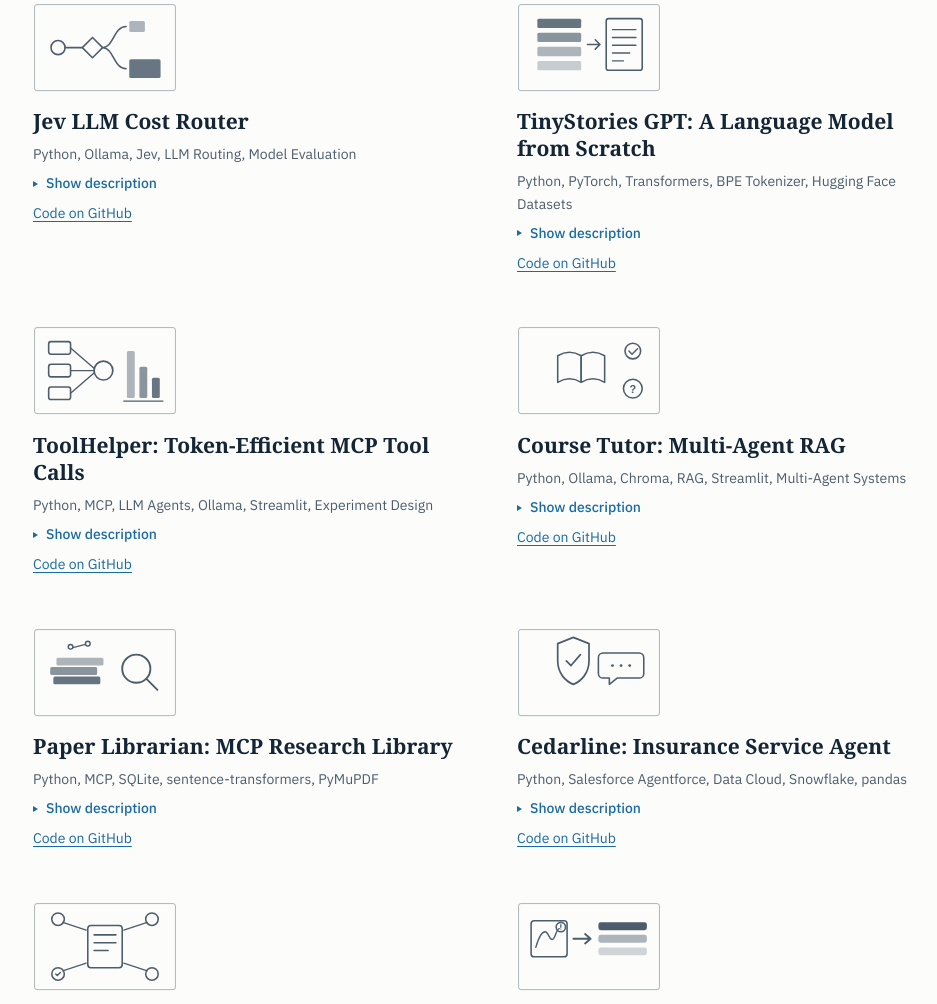
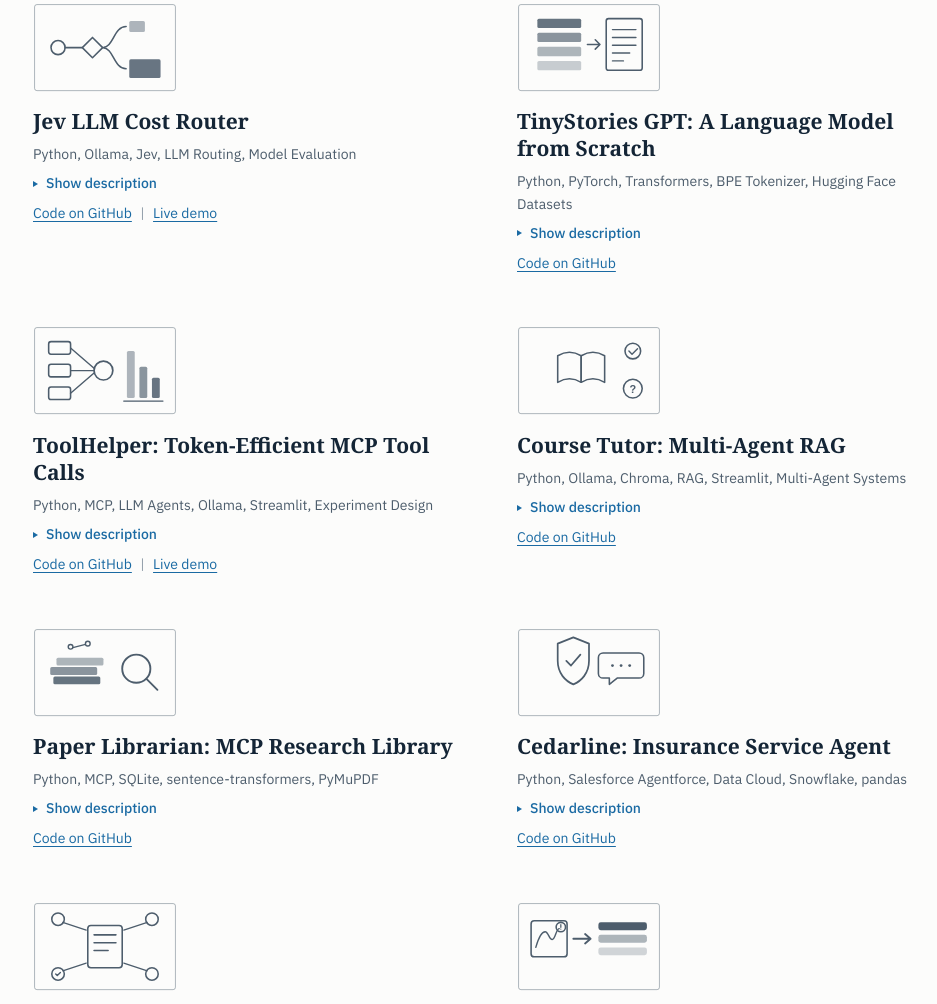
Before and after one commit to NeelGhoshal/neelghoshal.github.io, a plain HTML site: page index.html in a window 1280 px wide. Shown: the part 3273-4277 px from the top of the page, without its empty margins (151-1088 px from the left). Drawn offline with Linux system fonts and the light colour scheme; a web font is replaced by a local one.

Commit message:
Add live demo links for Jev LLM Cost Router and ToolHelper
Co-Authored-By: Claude Opus 5.5 <noreply@anthropic.com>
Claude-Session: https://claude.ai/code/session_01GDzHDYRE49WJoqzTVDU19W

```diff
--- a/assets/css/main.css
+++ b/assets/css/main.css
@@ -321,6 +321,7 @@ main h2 {
   font-size: 0.875rem;
   margin-top: 0.6rem;
 }
+.more .sep { color: var(--rule-strong); margin: 0 0.6em; }
 
 /* ---------- Projects ---------- */
 .projects {
--- a/index.html
+++ b/index.html
@@ -9,7 +9,7 @@
 <link rel="preconnect" href="https://fonts.googleapis.com">
 <link rel="preconnect" href="https://fonts.gstatic.com" crossorigin>
 <link href="https://fonts.googleapis.com/css2?family=IBM+Plex+Sans:wght@400;500;600&family=STIX+Two+Text:ital,wght@0,400;0,600;0,700;1,400&display=swap" rel="stylesheet">
-<link rel="stylesheet" href="assets/css/main.css?v=de865b5a">
+<link rel="stylesheet" href="assets/css/main.css?v=c67813fd">
 </head>
 <body>
 
@@ -219,7 +219,7 @@
               <summary><span class="show">Show description</span><span class="hide">Hide description</span></summary>
               <p>A router that uses Jev, TypeSafe AI's decision model, to decide when a <strong>cheap small LLM</strong> (qwen3:1.7b) is good enough and when a prompt needs a larger one (qwen3:8b), plus an evaluation against simple baselines on a <strong>cost versus accuracy curve</strong>. It compares two designs on 400 prompts from MMLU, MMLU-Pro, ARC-Challenge and GSM8K, with thresholds tuned on a dev split and 95% bootstrap intervals on the test split: <strong>pre-routing</strong>, where Jev predicts from the prompt alone whether the small model will be right, and a <strong>cascade</strong>, where Jev checks the small model's answer and escalates only the likely wrong ones. Pre-routing did no better than random routing, but Jev proved a <strong>reliable answer checker (AUROC 0.927)</strong>, and the cascade <strong>cut compute time by 41%</strong> against always using the large model, at 73% accuracy against 80%.</p>
             </details>
-            <p class="more"><a href="https://github.com/NeelGhoshal/LLM_Cost_Router_JevAI" target="_blank" rel="noopener">Code on GitHub</a></p>
+            <p class="more"><a href="https://github.com/NeelGhoshal/LLM_Cost_Router_JevAI" target="_blank" rel="noopener">Code on GitHub</a><span class="sep" aria-hidden="true">|</span><a href="https://jev-cost-router.onrender.com" target="_blank" rel="noopener">Live demo</a></p>
           </div>
         </article>
         <article class="project" id="project-tinystories-gpt">
@@ -267,7 +267,7 @@
               <summary><span class="show">Show description</span><span class="hide">Hide description</span></summary>
               <p>A monitoring and efficiency layer for how LLM agents call the tools of <strong>three biomedical MCP servers</strong> (Medical MCP, BioMCP and OMOP MCP). It records <strong>exact token usage per tool call</strong> and the pathway the model takes to reach each tool, then tests strategies that make those calls cheaper, such as schema compression, result shaping, a turn limit with a forced final answer, and an "answer early" instruction. Strategies are compared in <strong>fractional factorial experiments</strong> on a 54-task benchmark, and every accepted change carries a <strong>trust score</strong>, evidence and a versioned decision log. Over two rounds of changes, the accepted configuration <strong>roughly halved tokens per successful task</strong> (from about 52,300 to 25,000), while task success rose from 88% to 96%.</p>
             </details>
-            <p class="more"><a href="https://github.com/NeelGhoshal/ToolHelper" target="_blank" rel="noopener">Code on GitHub</a></p>
+            <p class="more"><a href="https://github.com/NeelGhoshal/ToolHelper" target="_blank" rel="noopener">Code on GitHub</a><span class="sep" aria-hidden="true">|</span><a href="https://toolhelper-demo.onrender.com" target="_blank" rel="noopener">Live demo</a></p>
           </div>
         </article>
         <article class="project" id="project-course-tutor">
```
